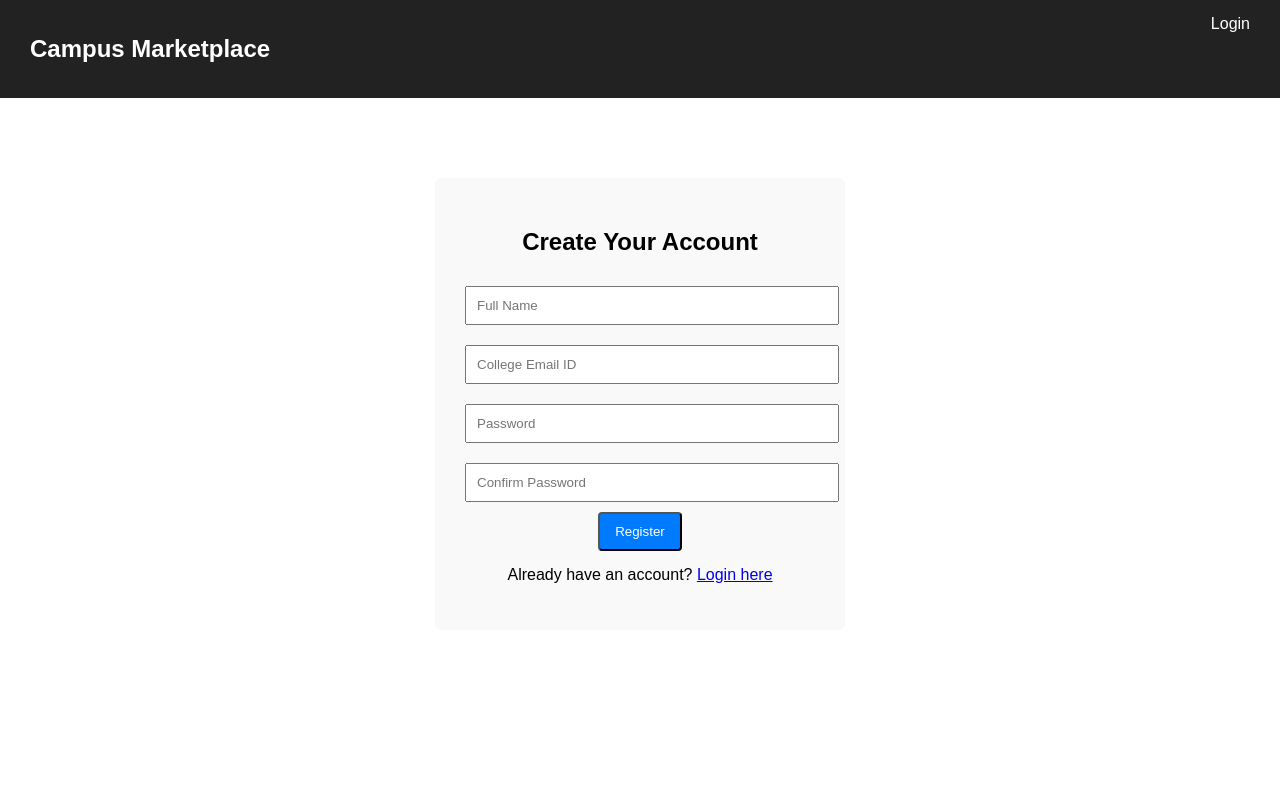
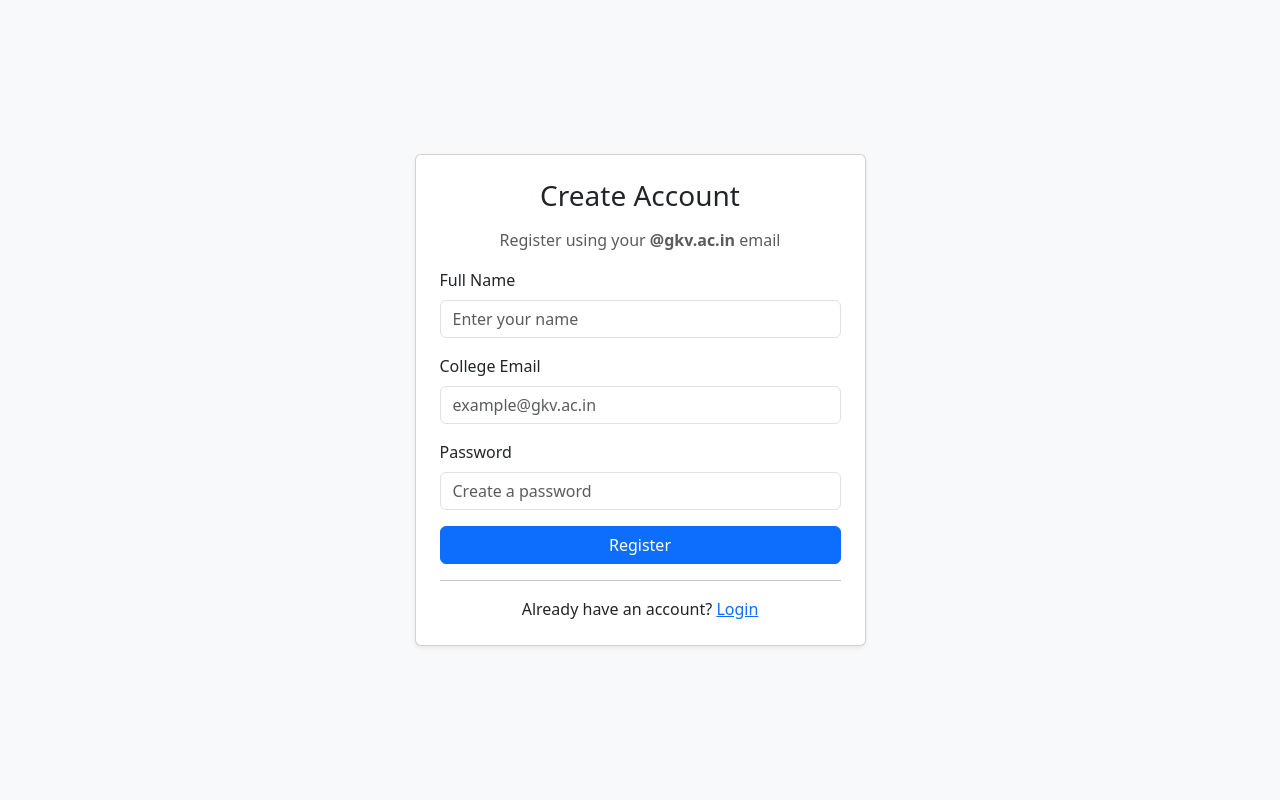
Before and after one commit to Aesthetic1541/campus-marketplace, a Flask app: page /register in a window 1280 px wide. Run offline with Flask 3, Linux system fonts and the light colour scheme.

Commit message:
Integrated SQLite users table, improved registration, added landing page logo

```diff
--- a/app.py
+++ b/app.py
@@ -1,4 +1,6 @@
 from flask import Flask, render_template, request, redirect, url_for, flash
+
+from database import insert_user, get_user_by_email, create_users_table
 
 app = Flask(__name__)
 app.secret_key = "campusmart-secret-key"  # Needed for flash messages
@@ -15,13 +17,25 @@ def home():
 
 
 # ---------------- AUTH ----------------
+
+# ----------------- LOGIN ----------------
 @app.route("/login", methods=["GET", "POST"])
 def login():
     if request.method == "POST":
-        # TODO: login logic
-        return redirect(url_for("marketplace"))
+        email = request.form.get("email")
+        password = request.form.get("password")
+
+        user = get_user_by_email(email)
+        if user and user["password"] == password:
+            flash("Login successful.")
+            return redirect(url_for("marketplace"))
+        else:
+            flash("Invalid email or password.")
+            return redirect(url_for("login"))
     return render_template("login.html")
 
+
+# ---------------- REGISTER ----------------
 @app.route("/register", methods=["GET", "POST"])
 def register():
     if request.method == "POST":
@@ -29,13 +43,21 @@ def register():
         email = request.form.get("email")
         password = request.form.get("password")
 
-        # College email validation
+        # 1. College email validation
         if not email.endswith("@gkv.ac.in"):
             flash("Only @gkv.ac.in email IDs are allowed to register.")
             return redirect(url_for("register"))
 
-        # TEMPORARY: no database yet
-        flash("Registration successful. You can now login.")
+        # 2. Check if email already exists
+        existing_user = get_user_by_email(email)
+        if existing_user:
+            flash("This email is already registered.")
+            return redirect(url_for("register"))
+
+        # 3. Insert user into database
+        insert_user(name, email, password)
+
+        flash("Registration successful. Please login.")
         return redirect(url_for("login"))
 
     return render_template("register.html")
--- a/database.py
+++ b/database.py
@@ -0,0 +1,56 @@
+import sqlite3
+
+DB_NAME = "campusmart.db"
+
+
+# Connect to database
+def get_connection():
+    conn = sqlite3.connect(DB_NAME)
+    conn.row_factory = sqlite3.Row
+    return conn
+
+
+# Create users table
+def create_users_table():
+    conn = get_connection()
+    cursor = conn.cursor()
+
+    cursor.execute("""
+        CREATE TABLE IF NOT EXISTS users (
+            id INTEGER PRIMARY KEY AUTOINCREMENT,
+            name TEXT NOT NULL,
+            email TEXT UNIQUE NOT NULL,
+            password TEXT NOT NULL
+        )
+    """)
+
+    conn.commit()
+    conn.close()
+
+
+# Insert new user
+def insert_user(name, email, password):
+    conn = get_connection()
+    cursor = conn.cursor()
+
+    cursor.execute("""
+        INSERT INTO users (name, email, password)
+        VALUES (?, ?, ?)
+    """, (name, email, password))
+
+    conn.commit()
+    conn.close()
+
+
+# Get user by email (for login)
+def get_user_by_email(email):
+    conn = get_connection()
+    cursor = conn.cursor()
+
+    cursor.execute("""
+        SELECT * FROM users WHERE email = ?
+    """, (email,))
+
+    user = cursor.fetchone()
+    conn.close()
+    return user
--- a/templates/index.html
+++ b/templates/index.html
@@ -16,7 +16,7 @@
     <!-- NAVBAR -->
     <nav class="navbar">
         <div class="logo-area">
-            <img src="{{ url_for('static', filename='images/campusmart-logo.png') }}" alt="CampusMart Logo">
+            <img src="{{ url_for('static', filename='images/campusmart-logo.jpg') }}" alt="CampusMart Logo">
             <span>CampusMart</span>
         </div>
 
--- a/templates/register.html
+++ b/templates/register.html
@@ -2,47 +2,82 @@
 <html lang="en">
 <head>
     <meta charset="UTF-8">
-    <title>Register | Campus Marketplace</title>
-    <link rel="stylesheet" href="{{ url_for('static', filename='css/style.css') }}">
+    <title>Register | CampusMart</title>
+    <meta name="viewport" content="width=device-width, initial-scale=1.0">
+
+    <!-- Bootstrap CSS -->
+    <link href="https://cdn.jsdelivr.net/npm/bootstrap@5.3.8/dist/css/bootstrap.min.css" rel="stylesheet">
 </head>
-<body>
 
-<nav class="navbar">
-    <h2>Campus Marketplace</h2>
-    <div>
-        <a href="/login">Login</a>
-    </div>
-</nav>
+<body class="bg-light">
 
-<section class="auth-container">
-    <h2>Create Your Account</h2>
+<div class="container">
+    <div class="row justify-content-center align-items-center min-vh-100">
+        <div class="col-md-5">
 
+            <!-- Card -->
+            <div class="card shadow-sm">
+                <div class="card-body p-4">
+
+                    <h3 class="text-center mb-3">Create Account</h3>
+                    <p class="text-center text-muted">
+                        Register using your <b>@gkv.ac.in</b> email
+                    </p>
+
+                    <!-- Flash Messages -->
                     {% with messages = get_flashed_messages() %}
                       {% if messages %}
-            <div class="alert alert-warning">
+                        <div class="alert alert-warning text-center">
                           {{ messages[0] }}
                         </div>
                       {% endif %}
                     {% endwith %}
 
+                    <!-- Register Form -->
+                    <form method="POST" action="/register">
 
-    <form method="post">
-        <input type="text" name="name" placeholder="Full Name" required>
+                        <div class="mb-3">
+                            <label class="form-label">Full Name</label>
+                            <input type="text" class="form-control"
+                                   name="name" placeholder="Enter your name" required>
+                        </div>
 
-        <input type="email" name="email" placeholder="College Email ID" required>
+                        <div class="mb-3">
+                            <label class="form-label">College Email</label>
+                            <input type="email" class="form-control"
+                                   name="email" placeholder="example@gkv.ac.in" required>
+                        </div>
 
-        <input type="password" name="password" placeholder="Password" required>
+                        <div class="mb-3">
+                            <label class="form-label">Password</label>
+                            <input type="password" class="form-control"
+                                   name="password" placeholder="Create a password" required>
+                        </div>
 
-        <input type="password" name="confirm_password" placeholder="Confirm Password" required>
-
-        <button type="submit" class="btn-primary">Register</button>
+                        <div class="d-grid">
+                            <button type="submit" class="btn btn-primary">
+                                Register
+                            </button>
+                        </div>
                     </form>
 
-    <p class="auth-footer">
+                    <hr>
+
+                    <p class="text-center mb-0">
                         Already have an account?
-        <a href="/login">Login here</a>
+                        <a href="/login">Login</a>
                     </p>
-</section>
+
+                </div>
+            </div>
+            <!-- Card End -->
+
+        </div>
+    </div>
+</div>
+
+<!-- Bootstrap JS -->
+<script src="https://cdn.jsdelivr.net/npm/bootstrap@5.3.8/dist/js/bootstrap.bundle.min.js"></script>
 
 </body>
 </html>
```
Also changed, not shown: .gitignore/campusmart.db (added), static/images/campusmart-logo.jpg (added). Lines whose indentation alone changed are shown as unchanged.
